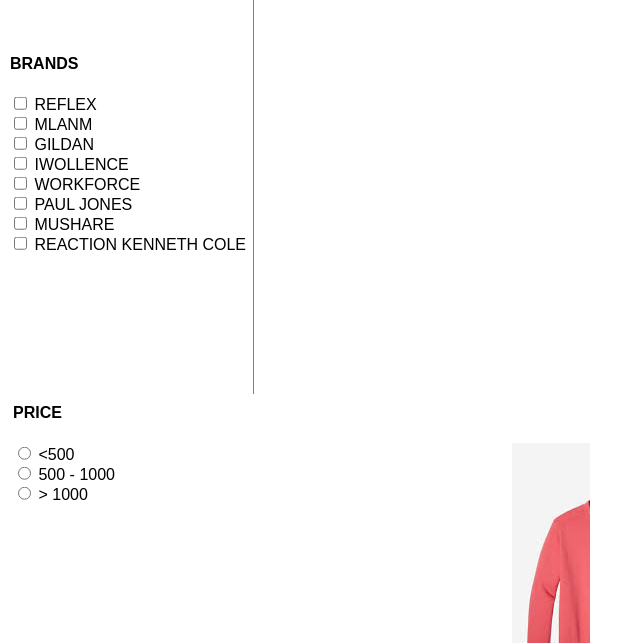
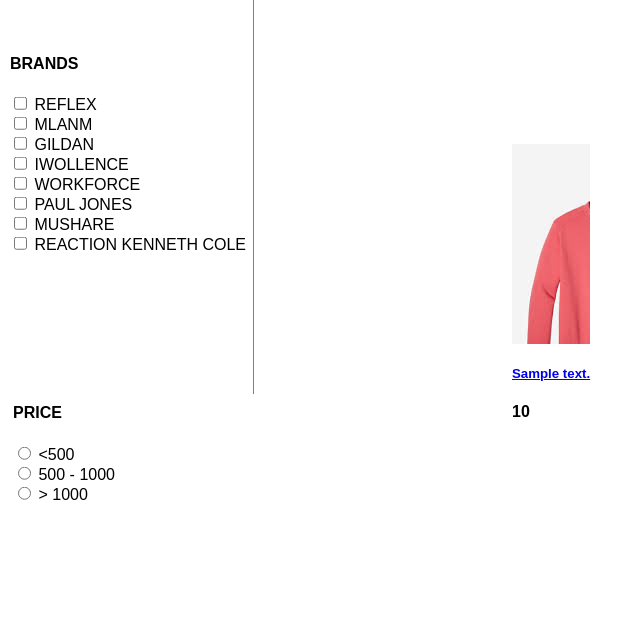
Before and after one commit to Sindhya-git/samplemysql, a Flask app: page / in a window 1280 px wide. Shown: the part 356-999 px from the top of the page, without its empty margins (0-642 px from the left). Run offline with Flask 2, Linux system fonts and the light colour scheme; tables that the repository leaves empty or names only in its code hold one stand-in row (values such as "Sample post"); data that the repository does not hold is empty; some libraries are stand-ins or nearby versions.

Commit message:
Update home.html

```diff
--- a/templates/home.html
+++ b/templates/home.html
@@ -93,7 +93,7 @@ body {
 
 .shirt-container{
   position: absolute;
-  top: 80%;
+  top: 50%;
   left: 40%;
   }
 
```
